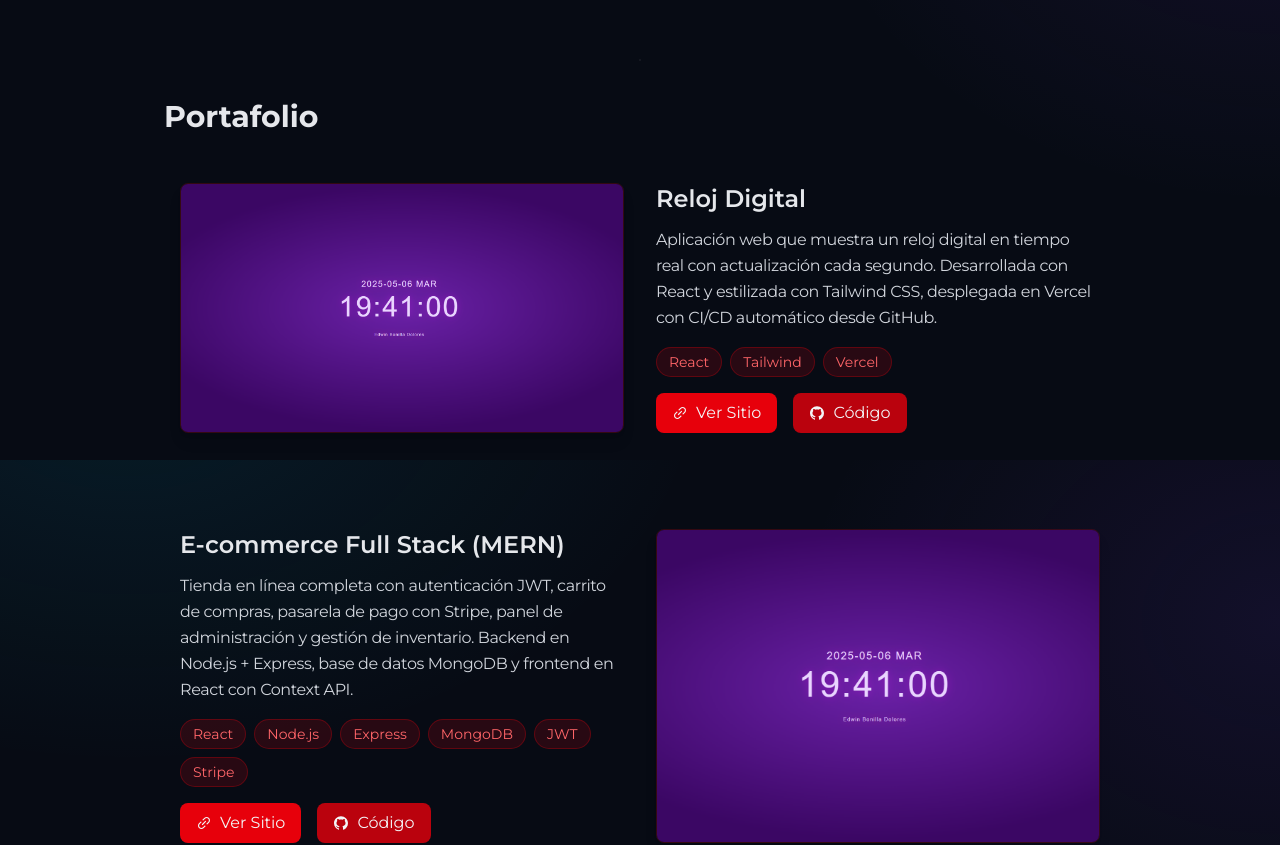
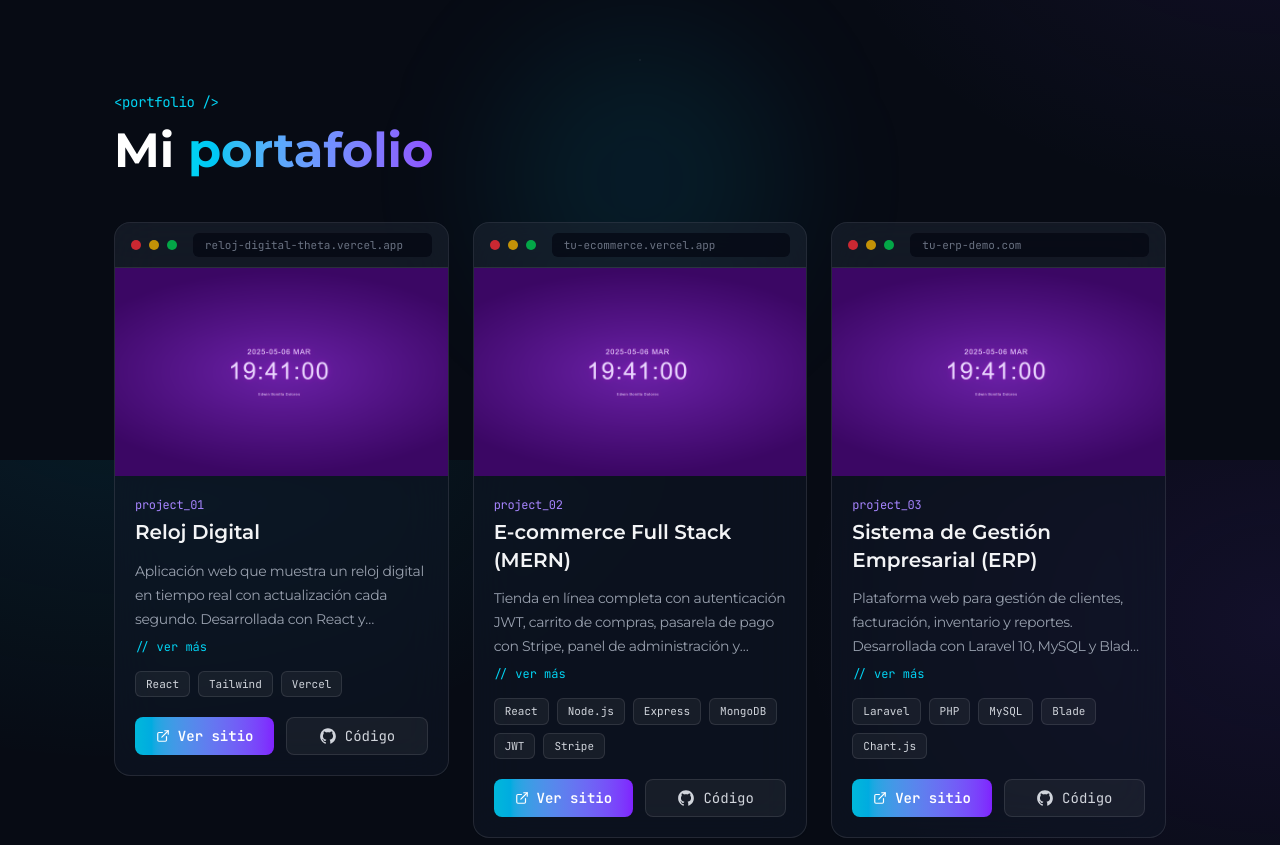
Before and after one commit to Isseikun10/work_portfolio, a React (Vite) app: page / in a window 1280 px wide. Shown: the part 1940-2785 px from the top of the page. Built offline with nearby package versions, Linux system fonts and the light colour scheme.

Commit message:
Mejora el componente Portfolio: reestructura el diseño, optimiza la presentación de proyectos y agrega un nuevo componente ProjectCard para una mejor organización y visualización.

```diff
--- a/src/components/Portfolio.jsx
+++ b/src/components/Portfolio.jsx
@@ -1,13 +1,15 @@
-import React from 'react';
-import project1 from "../assets/Project/project1.png";
-import { AiOutlineGithub, AiOutlineLink } from 'react-icons/ai';
-import Reveal from './Reveal';
+import React, { useState } from "react"
+import { AiOutlineGithub } from "react-icons/ai"
+import { FiExternalLink } from "react-icons/fi"
+import project1 from "../assets/Project/project1.png"
+import Reveal from "./Reveal"
 
 const projects = [
     {
         img: project1,
         title: "Reloj Digital",
-        description: "Aplicación web que muestra un reloj digital en tiempo real con actualización cada segundo. Desarrollada con React y estilizada con Tailwind CSS, desplegada en Vercel con CI/CD automático desde GitHub.",
+        description:
+            "Aplicación web que muestra un reloj digital en tiempo real con actualización cada segundo. Desarrollada con React y estilizada con Tailwind CSS, desplegada en Vercel con CI/CD automático desde GitHub.",
         tech: ["React", "Tailwind", "Vercel"],
         links: {
             site: "https://reloj-digital-theta.vercel.app/",
@@ -17,7 +19,8 @@ const projects = [
     {
         img: project1, // Reemplaza con tu captura real
         title: "E-commerce Full Stack (MERN)",
-        description: "Tienda en línea completa con autenticación JWT, carrito de compras, pasarela de pago con Stripe, panel de administración y gestión de inventario. Backend en Node.js + Express, base de datos MongoDB y frontend en React con Context API.",
+        description:
+            "Tienda en línea completa con autenticación JWT, carrito de compras, pasarela de pago con Stripe, panel de administración y gestión de inventario. Backend en Node.js + Express, base de datos MongoDB y frontend en React con Context API.",
         tech: ["React", "Node.js", "Express", "MongoDB", "JWT", "Stripe"],
         links: {
             site: "https://tu-ecommerce.vercel.app/",
@@ -27,7 +30,8 @@ const projects = [
     {
         img: project1,
         title: "Sistema de Gestión Empresarial (ERP)",
-        description: "Plataforma web para gestión de clientes, facturación, inventario y reportes. Desarrollada con Laravel 10, MySQL y Blade Templates. Incluye roles y permisos, exportación a PDF/Excel y dashboard con métricas en tiempo real.",
+        description:
+            "Plataforma web para gestión de clientes, facturación, inventario y reportes. Desarrollada con Laravel 10, MySQL y Blade Templates. Incluye roles y permisos, exportación a PDF/Excel y dashboard con métricas en tiempo real.",
         tech: ["Laravel", "PHP", "MySQL", "Blade", "Chart.js"],
         links: {
             site: "https://tu-erp-demo.com/",
@@ -37,7 +41,8 @@ const projects = [
     {
         img: project1,
         title: "API REST de Monitoreo de Red",
-        description: "API REST desarrollada en Python con FastAPI para monitorear el estado de enlaces de red, latencia, pérdida de paquetes y disponibilidad. Incluye tareas programadas con Celery, notificaciones por correo y dashboard en React.",
+        description:
+            "API REST desarrollada en Python con FastAPI para monitorear el estado de enlaces de red, latencia, pérdida de paquetes y disponibilidad. Incluye tareas programadas con Celery, notificaciones por correo y dashboard en React.",
         tech: ["Python", "FastAPI", "Celery", "Redis", "React"],
         links: {
             site: "https://tu-monitoreo.vercel.app/",
@@ -47,7 +52,8 @@ const projects = [
     {
         img: project1,
         title: "Chatbot con IA para Atención al Cliente",
-        description: "Chatbot inteligente que responde consultas de clientes usando procesamiento de lenguaje natural. Backend en Node.js, integración con OpenAI API, base de datos PostgreSQL y frontend embeddable en cualquier sitio web.",
+        description:
+            "Chatbot inteligente que responde consultas de clientes usando procesamiento de lenguaje natural. Backend en Node.js, integración con OpenAI API, base de datos PostgreSQL y frontend embeddable en cualquier sitio web.",
         tech: ["Node.js", "OpenAI", "PostgreSQL", "React", "Socket.io"],
         links: {
             site: "https://tu-chatbot.vercel.app/",
@@ -57,7 +63,8 @@ const projects = [
     {
         img: project1,
         title: "Dashboard Analítico de Ventas",
-        description: "Panel interactivo que consume datos de múltiples fuentes (MySQL, APIs externas) y los visualiza con gráficas dinámicas. Incluye filtros por fecha, exportación de reportes y autenticación con roles.",
+        description:
+            "Panel interactivo que consume datos de múltiples fuentes (MySQL, APIs externas) y los visualiza con gráficas dinámicas. Incluye filtros por fecha, exportación de reportes y autenticación con roles.",
         tech: ["React", "Recharts", "Node.js", "MySQL", "JWT"],
         links: {
             site: "https://tu-dashboard.vercel.app/",
@@ -67,7 +74,8 @@ const projects = [
     {
         img: project1,
         title: "Portafolio Personal (Este proyecto)",
-        description: "Sitio web personal desarrollado con React 18, Vite, Tailwind CSS y Framer Motion para animaciones. Desplegado en Vercel con dominio personalizado. Código abierto en GitHub.",
+        description:
+            "Sitio web personal desarrollado con React 18, Vite, Tailwind CSS y Framer Motion para animaciones. Desplegado en Vercel con dominio personalizado. Código abierto en GitHub.",
         tech: ["React", "Vite", "Tailwind", "Framer Motion", "Vercel"],
         links: {
             site: "https://tu-portafolio.vercel.app/",
@@ -77,69 +85,143 @@ const projects = [
     {
         img: project1,
         title: "App Móvil de Finanzas Personales",
-        description: "Aplicación móvil para registro de ingresos, gastos y presupuestos. Desarrollada con React Native, backend en Node.js y base de datos PostgreSQL. Incluye gráficas, categorías personalizables y sincronización en la nube.",
+        description:
+            "Aplicación móvil para registro de ingresos, gastos y presupuestos. Desarrollada con React Native, backend en Node.js y base de datos PostgreSQL. Incluye gráficas, categorías personalizables y sincronización en la nube.",
         tech: ["React Native", "Node.js", "PostgreSQL", "Expo"],
         links: {
             site: "https://tu-app-finanzas.com/",
             github: "https://github.com/Isseikun10/finanzas-app",
         },
     },
-];
+]
+
+const getHost = (url) => {
+    try {
+        return new URL(url).host
+    } catch {
+        return url
+    }
+}
+
+const ProjectCard = ({ project, index }) => {
+    const [expanded, setExpanded] = useState(false)
+    const isLong = project.description.length > 150
+
+    return (
+        <article className="group flex h-full flex-col overflow-hidden rounded-2xl border border-white/10 bg-gray-900/50 backdrop-blur-xl transition-all duration-300 hover:-translate-y-1.5 hover:border-cyan-400/40 hover:shadow-xl hover:shadow-cyan-500/10">
+            {/* Ventana de navegador */}
+            <a
+                href={project.links.site}
+                target="_blank"
+                rel="noopener noreferrer"
+                aria-label={`Abrir sitio de ${project.title}`}
+                className="block focus:outline-none focus-visible:ring-4 focus-visible:ring-cyan-400/40"
+            >
+                <div className="flex items-center gap-2 border-b border-white/10 bg-white/[0.03] px-4 py-2.5">
+                    <span className="h-2.5 w-2.5 rounded-full bg-red-500/80" />
+                    <span className="h-2.5 w-2.5 rounded-full bg-yellow-500/80" />
+                    <span className="h-2.5 w-2.5 rounded-full bg-green-500/80" />
+                    <span className="ml-2 flex-1 truncate rounded-md bg-gray-950/70 px-3 py-1 font-mono text-[11px] text-gray-500">
+                        {getHost(project.links.site)}
+                    </span>
+                </div>
+
+                <div className="relative aspect-[16/10] overflow-hidden bg-gray-950">
+                    <img
+                        src={project.img}
+                        alt={project.title}
+                        loading="lazy"
+                        className="h-full w-full object-cover transition-transform duration-500 group-hover:scale-105"
+                    />
+                    <div className="absolute inset-0 bg-gradient-to-t from-gray-950/70 via-transparent to-transparent opacity-0 transition-opacity duration-300 group-hover:opacity-100" />
+                </div>
+            </a>
+
+            {/* Contenido */}
+            <div className="flex flex-1 flex-col p-5">
+                <p className="mb-1 font-mono text-xs text-violet-400">
+                    project_{String(index + 1).padStart(2, "0")}
+                </p>
+                <h3 className="mb-3 text-lg font-semibold leading-snug text-gray-100 md:text-xl">
+                    {project.title}
+                </h3>
+
+                <p className={`text-sm leading-6 text-gray-400 ${expanded ? "" : "line-clamp-3"}`}>
+                    {project.description}
+                </p>
+                {isLong && (
+                    <button
+                        type="button"
+                        onClick={() => setExpanded((v) => !v)}
+                        aria-expanded={expanded}
+                        className="mt-2 self-start font-mono text-xs text-cyan-400 transition-colors hover:text-cyan-300"
+                    >
+                        {expanded ? "// ver menos" : "// ver más"}
+                    </button>
+                )}
+
+                {/* Tecnologías */}
+                <ul className="mt-4 flex flex-wrap gap-2" aria-label="Tecnologías">
+                    {project.tech.map((t) => (
+                        <li
+                            key={t}
+                            className="rounded-md border border-white/10 bg-white/5 px-2.5 py-1 font-mono text-[11px] text-gray-300 transition-colors hover:border-cyan-400/50 hover:text-cyan-300"
+                        >
+                            {t}
+                        </li>
+                    ))}
+                </ul>
+
+                {/* Acciones */}
+                <div className="mt-auto flex gap-3 pt-5">
+                    <a
+                        href={project.links.site}
+                        target="_blank"
+                        rel="noopener noreferrer"
+                        className="flex flex-1 items-center justify-center gap-2 rounded-lg bg-gradient-to-r from-cyan-500 to-violet-600 px-4 py-2 font-mono text-sm font-semibold text-white transition-all duration-300 hover:shadow-lg hover:shadow-cyan-500/30 focus:outline-none focus-visible:ring-4 focus-visible:ring-cyan-400/40 active:scale-[0.98]"
+                    >
+                        <FiExternalLink /> Ver sitio
+                    </a>
+                    <a
+                        href={project.links.github}
+                        target="_blank"
+                        rel="noopener noreferrer"
+                        className="flex flex-1 items-center justify-center gap-2 rounded-lg border border-white/10 bg-white/5 px-4 py-2 font-mono text-sm text-gray-300 transition-all duration-300 hover:border-cyan-400/50 hover:text-cyan-300 focus:outline-none focus-visible:ring-4 focus-visible:ring-cyan-400/40"
+                    >
+                        <AiOutlineGithub size={18} /> Código
+                    </a>
+                </div>
+            </div>
+        </article>
+    )
+}
 
 const Portfolio = () => {
     return (
-        <div className='max-w-[1000px] mx-auto p-6 md:my-20' id="portfolio">
-            <h2 className='text-3xl font-bold text-gray-200 mb-8'>Portafolio</h2>
-            { projects.map(( project, index ) => (
-                <Reveal key={ index }>
-                    <div className={ `flex flex-col md:flex-row ${ index % 2 !== 0 ? 'md:flex-row-reverse' : '' } mb-16` }>
-                        <div className='w-full md:w-1/2 p-4'>
-                            <img
-                                src={ project.img }
-                                alt={ project.title }
-                                className='w-full h-full object-cover rounded-lg shadow-lg border border-red-600/20 hover:border-red-600/60 transition-colors duration-300'
-                            />
-                        </div>
+        <section className="relative mx-auto max-w-[1100px] px-6 py-16 md:py-24" id="portfolio">
+            <div
+                aria-hidden="true"
+                className="pointer-events-none absolute left-1/2 top-10 h-72 w-72 -translate-x-1/2 rounded-full bg-cyan-500/10 blur-3xl"
+            />
 
-                        <div className='w-full md:w-1/2 p-4 flex flex-col justify-center'>
-                            <h3 className='text-2xl font-semibold text-gray-200 mb-3'> { project.title } </h3>
-                            <p className='text-gray-300 mb-4'> { project.description } </p>
+            <div className="relative mb-12">
+                <p className="mb-3 font-mono text-sm text-cyan-400">&lt;portfolio /&gt;</p>
+                <h2 className="text-4xl font-bold text-white md:text-5xl">
+                    Mi{" "}
+                    <span className="bg-gradient-to-r from-cyan-400 to-violet-500 bg-clip-text text-transparent">
+                        portafolio
+                    </span>
+                </h2>
+            </div>
 
-                            {/* Tags de tecnologías */}
-                            <div className='flex flex-wrap gap-2 mb-4'>
-                                { project.tech.map(( t, i ) => (
-                                    <span
-                                        key={ i }
-                                        className='text-xs md:text-sm px-3 py-1 rounded-full bg-red-600/15 text-red-400 border border-red-600/30'
-                                    >
-                                        { t }
-                                    </span>
-                                ) ) }
-                            </div>
-
-                            <div className='flex space-x-4'>
-                                <a
-                                    href={ project.links.site }
-                                    target="_blank"
-                                    rel="noopener noreferrer"
-                                    className='px-4 py-2 bg-red-600 text-gray-100 rounded-lg hover:bg-red-700 transition duration-300 font-medium flex items-center gap-2'
-                                >
-                                    <AiOutlineLink /> Ver Sitio
-                                </a>
-                                <a
-                                    href={ project.links.github }
-                                    target="_blank"
-                                    rel="noopener noreferrer"
-                                    className='px-4 py-2 bg-red-600/80 text-gray-100 rounded-lg hover:bg-red-700 transition duration-300 flex items-center gap-2'
-                                >
-                                    <AiOutlineGithub /> Código
-                                </a>
-                            </div>
-                        </div>
-                    </div>
-                </Reveal>
-            ) ) }
-        </div>
+            <div className="relative grid gap-6 sm:grid-cols-2 lg:grid-cols-3">
+                {projects.map((project, index) => (
+                    <Reveal key={project.title}>
+                        <ProjectCard project={project} index={index} />
+                    </Reveal>
+                ))}
+            </div>
+        </section>
     )
 }
 
```
